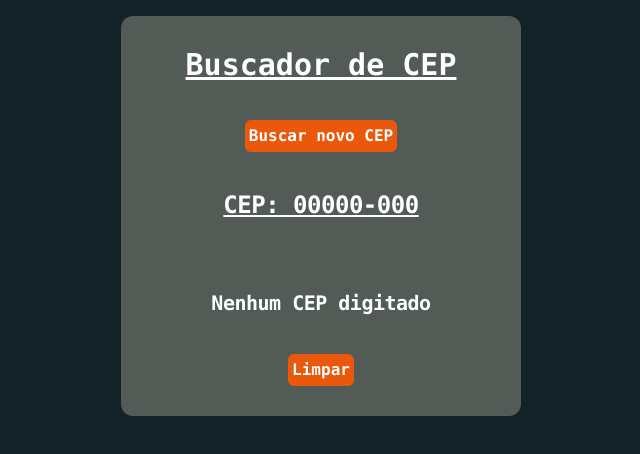
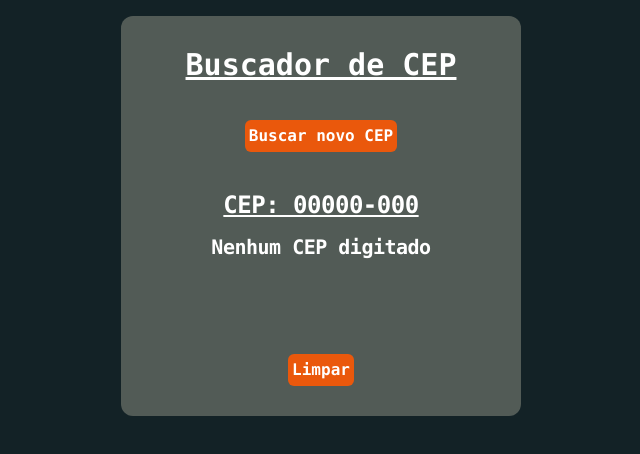
Before and after one commit to Igorwalace/buscador-cep, a Next.js app: page / in a window 1280 px wide. Shown: the top 454 px of the page, without its empty margins (319-959 px from the left). Built offline with nearby package versions, Linux system fonts and the light colour scheme.

Commit message:
adicionando texto: 'Nenhum CEP digitado(final)'

```diff
--- a/src/app/pages/Home.jsx
+++ b/src/app/pages/Home.jsx
@@ -79,9 +79,9 @@ const Home = () => {
                         <h2 id='cep' className="text-2xl mb-3 underline">
                             CEP: 00000-000
                         </h2>
+                        <h3>Nenhum CEP digitado</h3>
                         <h3>ㅤ</h3>
                         <h3>ㅤ </h3>
-                        <h3>Nenhum CEP digitado</h3>
                     </div>
                 )}
 
```
